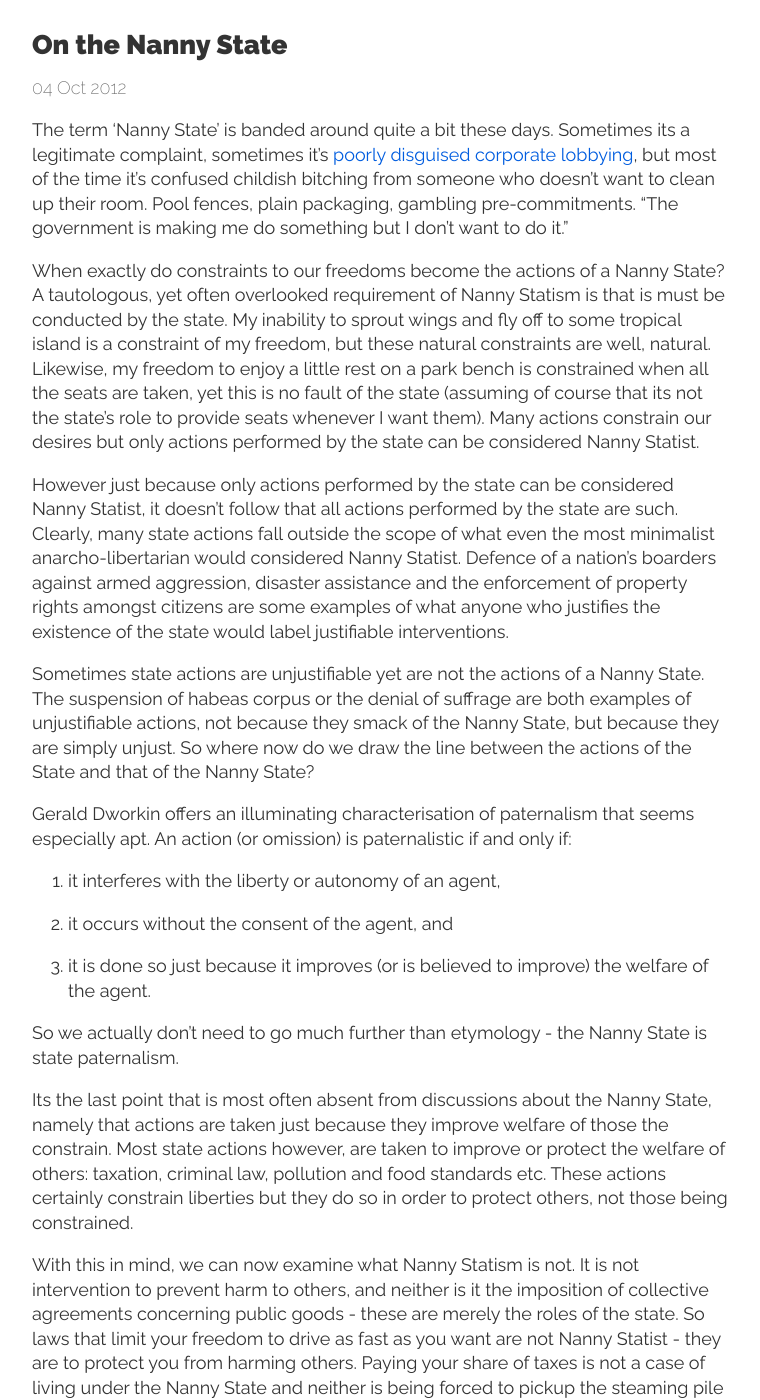
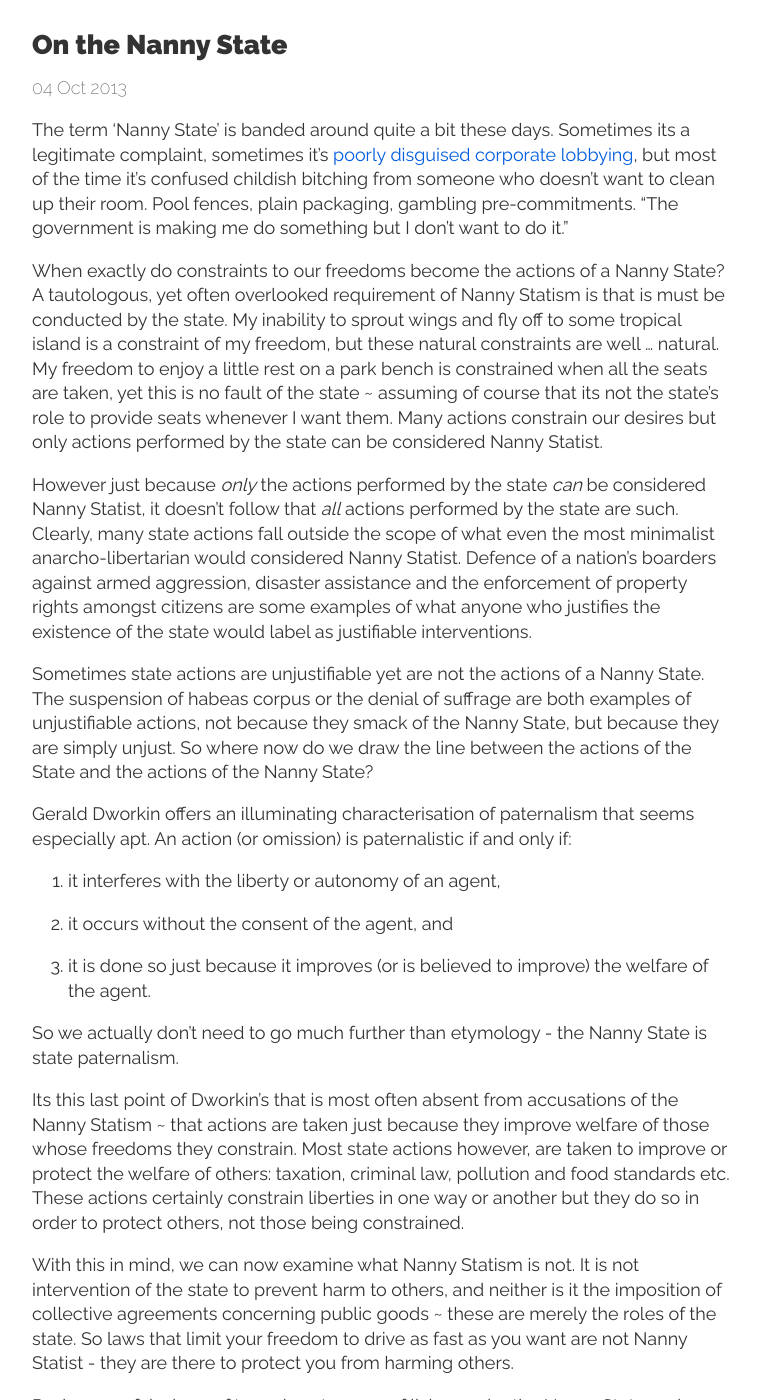
Before and after one commit to davekinkead/davekinkead.github.io, a Jekyll site: the page built from _posts/thoughts/2013-10-04-on-the-nanny-state.md, in a window 1280 px wide and 1400 px high, scrolled down 202 px. Shown: the whole window, without its empty margins (258-1018 px from the left). Built offline with Jekyll 4.4.1, drawn with Linux system fonts in a browser that asks for light colours; Markdown is read by kramdown in place of the engine named in the settings; some of the changed text lies outside the part shown.

Commit message:
Fix typos

```diff
--- a/_posts/thoughts/2013-10-04-on-the-nanny-state.md
+++ b/_posts/thoughts/2013-10-04-on-the-nanny-state.md
@@ -2,16 +2,16 @@
 title: On the Nanny State
 layout: post
 categories: thoughts
-date: 04 Oct 2012
+date: 04 Oct 2013
 ---
 
-The term ‘Nanny State’ is banded around quite a bit these days.  Sometimes its a legitimate complaint, sometimes it’s [poorly disguised corporate lobbying](http://web.archive.org/web/20130410022136/http://nonannystate.com.au/Home/Enter), but most of the time it’s confused childish bitching from someone who doesn’t want to clean up their room.  Pool fences, plain packaging, gambling pre-commitments. “The government is making me do something but I don’t want to do it.”
+The term ‘Nanny State’ is banded around quite a bit these days.  Sometimes its a legitimate complaint, sometimes it’s [poorly disguised corporate lobbying](http://nonannystate.com.au), but most of the time it’s confused childish bitching from someone who doesn’t want to clean up their room.  Pool fences, plain packaging, gambling pre-commitments. “The government is making me do something but I don’t want to do it.”
 
-When exactly do constraints to our freedoms become the actions of a Nanny State?  A tautologous, yet often overlooked requirement of Nanny Statism is that is must be conducted by the state.  My inability to sprout wings and fly off to some tropical island is a constraint of my freedom, but these natural constraints are well, natural.  Likewise, my freedom to enjoy a little rest on a park bench is constrained when all the seats are taken, yet this is no fault of the state (assuming of course that its not the state’s role to provide seats whenever I want them).  Many actions constrain our desires but only actions performed by the state can be considered Nanny Statist.
+When exactly do constraints to our freedoms become the actions of a Nanny State?  A tautologous, yet often overlooked requirement of Nanny Statism is that is must be conducted by the state.  My inability to sprout wings and fly off to some tropical island is a constraint of my freedom, but these natural constraints are well ... natural.  My freedom to enjoy a little rest on a park bench is constrained when all the seats are taken, yet this is no fault of the state ~ assuming of course that its not the state’s role to provide seats whenever I want them.  Many actions constrain our desires but only actions performed by the state can be considered Nanny Statist.
 
-However just because only actions performed by the state can be considered Nanny Statist, it doesn’t follow that all actions performed by the state are such.  Clearly, many state actions fall outside the scope of what even the most minimalist anarcho-libertarian would considered Nanny Statist.  Defence of a nation’s boarders against armed aggression, disaster assistance and the enforcement of property rights amongst citizens are some examples of what anyone who justifies the existence of the state would label justifiable interventions.
+However just because _only_ the actions performed by the state _can_ be considered Nanny Statist, it doesn’t follow that _all_ actions performed by the state are such.  Clearly, many state actions fall outside the scope of what even the most minimalist anarcho-libertarian would considered Nanny Statist.  Defence of a nation’s boarders against armed aggression, disaster assistance and the enforcement of property rights amongst citizens are some examples of what anyone who justifies the existence of the state would label as justifiable interventions.
 
-Sometimes state actions are unjustifiable yet are not the actions of a Nanny State.  The suspension of habeas corpus or the denial of suffrage are both examples of unjustifiable actions, not because they smack of the Nanny State, but because they are simply unjust.  So where now do we draw the line between the actions of the State and that of the Nanny State?
+Sometimes state actions are unjustifiable yet are not the actions of a Nanny State.  The suspension of habeas corpus or the denial of suffrage are both examples of unjustifiable actions, not because they smack of the Nanny State, but because they are simply unjust.  So where now do we draw the line between the actions of the State and the actions of the Nanny State?
 
 Gerald Dworkin offers an illuminating characterisation of paternalism that seems especially apt.  An action (or omission) is paternalistic if and only if:
 
@@ -21,6 +21,8 @@ Gerald Dworkin offers an illuminating characterisation of paternalism that seems
 
 So we actually don’t need to go much further than etymology - the Nanny State is state paternalism.
 
-Its the last point that is most often absent from discussions about the Nanny State, namely that actions are taken just because they improve welfare of those the constrain. Most state actions however, are taken to improve or protect the welfare of others: taxation, criminal law, pollution and food standards etc.  These actions certainly constrain liberties but they do so in order to protect others, not those being constrained.
+Its this last point of Dworkin's that is most often absent from accusations of the Nanny Statism ~ that actions are taken just because they improve welfare of those whose freedoms they constrain. Most state actions however, are taken to improve or protect the welfare of others: taxation, criminal law, pollution and food standards etc.  These actions certainly constrain liberties in one way or another but they do so in order to protect others, not those being constrained.
 
-With this in mind, we can now examine what Nanny Statism is not.  It is not intervention to prevent harm to others, and neither is it the imposition of collective agreements concerning public goods - these are merely the roles of the state.  So laws that limit your freedom to drive as fast as you want are not Nanny Statist - they are to protect you from harming others.  Paying your share of taxes is not a case of living under the Nanny State and neither is being forced to pickup the steaming pile of crap your dog just laid in the park - I have just as much claim to enjoy the park dog-shit free as everyone else if that’s what we choose.  I don’t care if you want to drive on the other side of the road today because doing so might harm me.  If you want unbounded freedom, then go find yourself a cave in the wilderness somewhere and you’ll never have to worry about conflating the state with the Nanny State again.
+With this in mind, we can now examine what Nanny Statism is not.  It is not intervention of the state to prevent harm to others, and neither is it the imposition of collective agreements concerning public goods ~ these are merely the roles of the state.  So laws that limit your freedom to drive as fast as you want are not Nanny Statist - they are there to protect you from harming others.
+
+Paying your fair share of taxes is not a case of living under the Nanny State and neither is being forced to pickup the steaming pile of crap your dog just laid in the park because I have just as much claim to enjoy the park dog-shit free as everyone else if that’s what we choose.  I don’t care if you want to drive on the other side of the road today because doing so might harm me.  If you want unbounded freedom, then go find yourself a cave in the wilderness somewhere and you’ll never have to worry about conflating the state with the Nanny State again.
```
